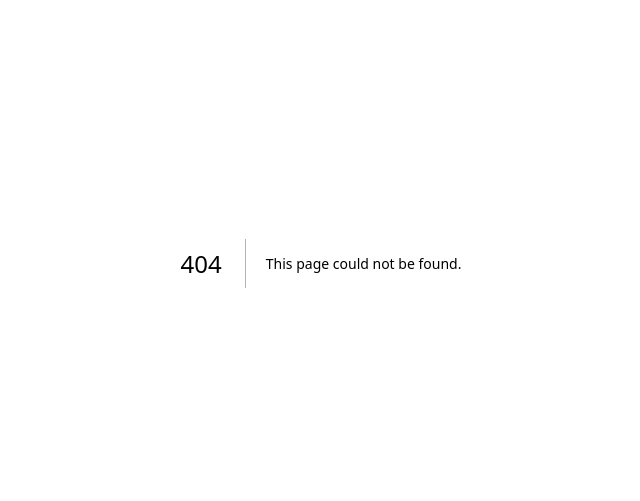
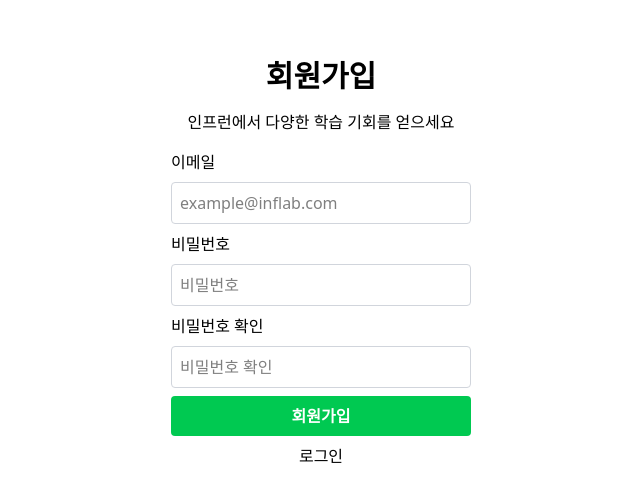
Before and after one commit to y-baaam/inflearn-fullstack-clone, a Next.js app in the folder frontend/: page /signup in a window 1280 px wide. Before the commit this address had no page. Shown: the part 137-638 px from the top of the page, without its empty margins (319-959 px from the left). Built offline with nearby package versions, Linux system fonts and the light colour scheme.

Commit message:
회원가입 로그인 기능 구현

```diff
--- /dev/null
+++ b/frontend/src/app/(auth)/signin/page.tsx
@@ -0,0 +1,60 @@
+"use client";
+
+import Link from "next/link";
+import { useState } from "react";
+import { signIn } from "next-auth/react";
+
+export default function SignInPage() {
+  const [email, setEmail] = useState("");
+  const [password, setPassword] = useState("");
+
+  const handleSubmit = async (e: React.FormEvent<HTMLFormElement>) => {
+    e.preventDefault();
+
+    signIn("credentials", {
+      email,
+      password,
+      redirectTo: "/",
+    });
+  };
+
+  return (
+    <div className="flex flex-col items-center justify-center h-screen gap-4">
+      <h1 className="text-3xl font-bold">로그인</h1>
+      <p>인프런 계정으로 로그인할 수 있어요</p>
+
+      <form
+        className="flex flex-col gap-2 min-w-[300px]"
+        onSubmit={handleSubmit}
+      >
+        <label htmlFor="email">이메일</label>
+        <input
+          value={email}
+          onChange={(e) => setEmail(e.target.value)}
+          type="email"
+          name="email"
+          placeholder="example@inflab.com"
+          className="border border-gray-300 rounded-sm p-2"
+        ></input>
+        <label htmlFor="password">비밀번호</label>
+        <input
+          value={password}
+          onChange={(e) => setPassword(e.target.value)}
+          type="password"
+          name="password"
+          placeholder="비밀번호"
+          className="border border-gray-300 rounded-sm p-2"
+        ></input>
+        <button
+          type="submit"
+          className="bg-green-500 text-white font-bold rounded-sm p-2 cursor-pointer"
+        >
+          로그인
+        </button>
+        <Link href="/signup" className="text-center">
+          회원가입
+        </Link>
+      </form>
+    </div>
+  );
+}
--- /dev/null
+++ b/frontend/src/app/(auth)/signup/page.tsx
@@ -0,0 +1,83 @@
+"use client";
+
+import Link from "next/link";
+import { useState } from "react";
+import { signUp } from "@/app/actions/auth-actions";
+import { redirect } from "next/navigation";
+
+export default function SignUpPage() {
+  const [email, setEmail] = useState("");
+  const [password, setPassword] = useState("");
+  const [passwordConfirm, setPasswordConfirm] = useState("");
+
+  const handleSubmit = async (e: React.FormEvent<HTMLFormElement>) => {
+    e.preventDefault();
+
+    if (password !== passwordConfirm) {
+      alert("비밀번호가 일치하지 않습니다.");
+      return;
+    }
+
+    const result = await signUp({
+      email,
+      password,
+    });
+
+    if (result?.status === "ok") {
+      redirect("/signin");
+    }
+
+    if (result?.message) {
+      alert(result.message);
+    }
+  };
+
+  return (
+    <div className="flex flex-col items-center justify-center h-screen gap-4">
+      <h1 className="text-3xl font-bold">회원가입</h1>
+      <p>인프런에서 다양한 학습 기회를 얻으세요</p>
+
+      <form
+        className="flex flex-col gap-2 min-w-[300px]"
+        onSubmit={handleSubmit}
+      >
+        <label htmlFor="email">이메일</label>
+        <input
+          value={email}
+          onChange={(e) => setEmail(e.target.value)}
+          type="email"
+          name="email"
+          placeholder="example@inflab.com"
+          className="border border-gray-300 rounded-sm p-2"
+        ></input>
+        <label htmlFor="password">비밀번호</label>
+        <input
+          value={password}
+          onChange={(e) => setPassword(e.target.value)}
+          type="password"
+          name="password"
+          placeholder="비밀번호"
+          className="border border-gray-300 rounded-sm p-2"
+        ></input>
+        <label htmlFor="passwordConfirm">비밀번호 확인</label>
+        <input
+          value={passwordConfirm}
+          onChange={(e) => setPasswordConfirm(e.target.value)}
+          type="password"
+          name="passwordConfirm"
+          placeholder="비밀번호 확인"
+          className="border border-gray-300 rounded-sm p-2"
+        ></input>
+        <button
+          type="submit"
+          className="bg-green-500 text-white font-bold rounded-sm p-2 cursor-pointer"
+        >
+          회원가입
+        </button>
+        <Link href="/signup" className="text-center">
+          로그인
+        </Link>
+      </form>
+    </div>
+  );
+}
--- /dev/null
+++ b/frontend/src/app/actions/auth-actions.ts
@@ -0,0 +1,35 @@
+"use server";
+
+import { saltAndHashPassword } from "@/lib/password-utils";
+import { prisma } from "@/prisma";
+
+export async function signUp({
+  email,
+  password,
+}: {
+  email: string;
+  password: string;
+}) {
+  try {
+    const existUser = await prisma.user.findUnique({
+      where: {
+        email,
+      },
+    });
+    if (existUser) {
+      return { status: "error", message: "이미 존재하는 이메일입니다." };
+    }
+
+    const user = await prisma.user.create({
+      data: {
+        email,
+        hashedPassword: saltAndHashPassword(password),
+      },
+    });
+    if (user) {
+      return { status: "ok" };
+    }
+  } catch (err) {
+    return { status: "error", message: "회원가입에 실패했습니다." };
+  }
+}
--- a/frontend/src/app/page.tsx
+++ b/frontend/src/app/page.tsx
@@ -1,3 +1,25 @@
-export default function Home() {
-  return <main>인프런 클론</main>;
+import { auth, signOut } from "@/auth";
+import Link from "next/link";
+
+export default async function Home() {
+  const session = await auth();
+
+  return (
+    <main>
+      <p>현재 로그인한 유저 보여주기</p>
+      <p>이메일 {session?.user?.email}</p>
+      {session?.user ? (
+        <form
+          action={async () => {
+            "use server";
+            await signOut();
+          }}
+        >
+          <button type="submit">로그아웃</button>
+        </form>
+      ) : (
+        <Link href="/signin">로그인</Link>
+      )}
+    </main>
+  );
 }
--- a/frontend/src/auth.ts
+++ b/frontend/src/auth.ts
@@ -1,6 +1,6 @@
 import { PrismaAdapter } from "@auth/prisma-adapter";
 import NextAuth from "next-auth";
-import { prisma } from "../prisma";
+import { prisma } from "@/prisma";
 import CredentialsProvider from "next-auth/providers/credentials";
 import { comparePassword } from "./lib/password-utils";
 
```
